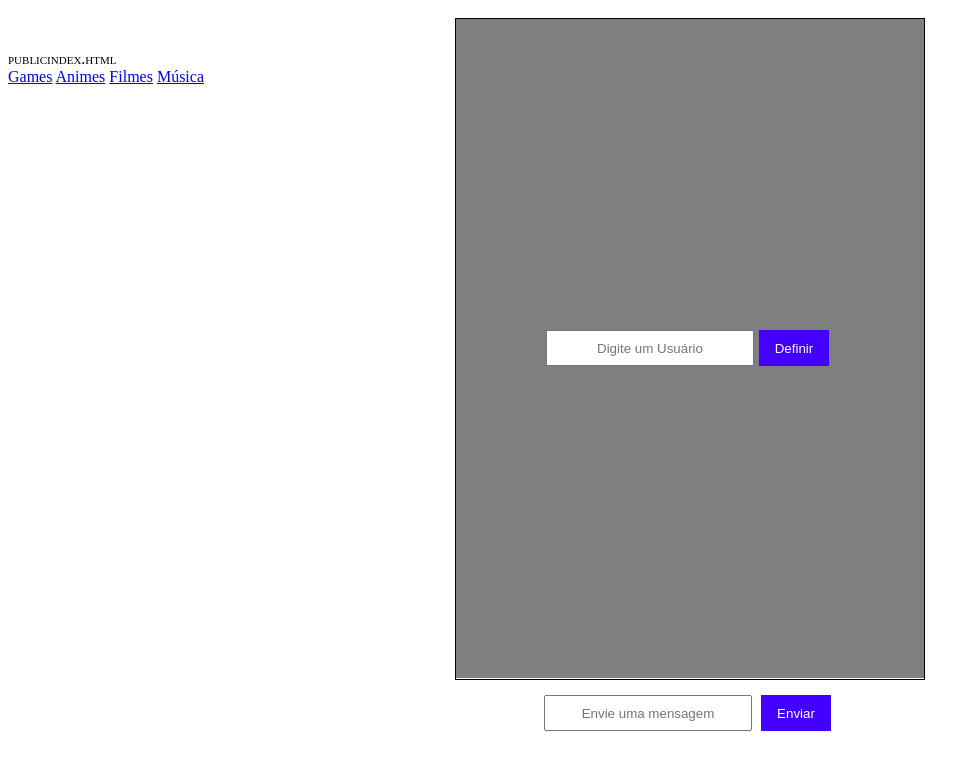
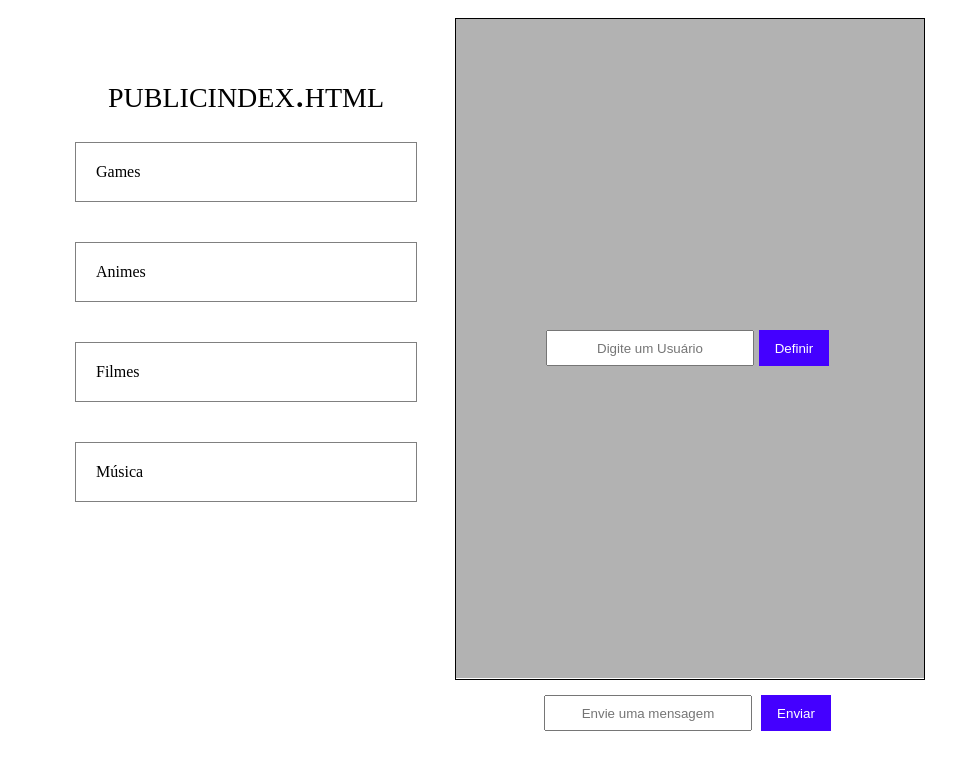
Before and after one commit to AbnerHenri/Chat, a website: page public/index.html in a window 1280 px wide. Shown: the whole page, without its empty margins (0-980 px from the left). Drawn offline with nearby package versions, Linux system fonts and the light colour scheme; no server answers.

Commit message:
Add User in LocalStorage

```diff
--- a/public/chat.js
+++ b/public/chat.js
@@ -1,7 +1,8 @@
 const room = window.location.pathname.replace(/\//g, '')
 const socket = io(`http://localhost:3000/${room}`)
 
-let user = null
+let user = localStorage.getItem('user')
+console.log(user)
 
 socket.on('update_message', (messages)=>{
     console.log(messages)
@@ -30,7 +31,7 @@ document.addEventListener('DOMContentLoaded', ()=>{
     form.addEventListener('submit', (e)=>{
         e.preventDefault();
 
-        if(!user){
+        if(user === null){
             alert('Defina um Usuário')
             return
         }
@@ -43,10 +44,19 @@ document.addEventListener('DOMContentLoaded', ()=>{
     })
 
     const userForm = document.querySelector('#user_form')
-    userForm.addEventListener('submit', (e)=>{
-        e.preventDefault();
 
-        user = document.forms['user_form']['user'].value
+    if(user === null){
+
+        userForm.addEventListener('submit', (e)=>{
+            e.preventDefault();
+
+            user = document.forms['user_form']['user'].value
+            localStorage.setItem('user', user)
+            userForm.parentNode.removeChild(userForm)
+        })
+    }else{
         userForm.parentNode.removeChild(userForm)
-    })
+    }
+
+
 })
--- a/public/index.css
+++ b/public/index.css
@@ -6,8 +6,14 @@
 }
 
 .rooms{
+    display: flex;
+    flex-direction: column;
+    align-items: center;
+    padding:20px;
+
     position:absolute;
     top:50px;
+    left:40px;
 }
 
 .messages{
@@ -20,7 +26,14 @@
 
 .title:first-child{
     font-variant: small-caps;
+    font-size: 40px;
 }
+
+.links{
+    display: flex;
+    flex-direction: column;
+}
+
 
 /* ---------------------------------------------- */
 
@@ -35,7 +48,7 @@
     height:80vh;
     margin:10px;
     padding:10px;
-    background-color: rgb(0, 0, 0, 0.5);
+    background-color: rgb(0, 0, 0, 0.3);
 }
 
 /* ---------------------------------------------- */
@@ -58,3 +71,19 @@ button{
     margin:5px;
     background-color: rgb(68, 0, 255);
 }
+
+a{
+    border:1px solid gray;
+    text-decoration: none;
+    width:300px;
+    color:black;
+    padding:20px;
+    margin:15px;
+    margin-top:25px;
+    transition-duration: 700ms;
+}
+
+a:hover{
+    background-color: gray;
+    color:white;
+}
```
